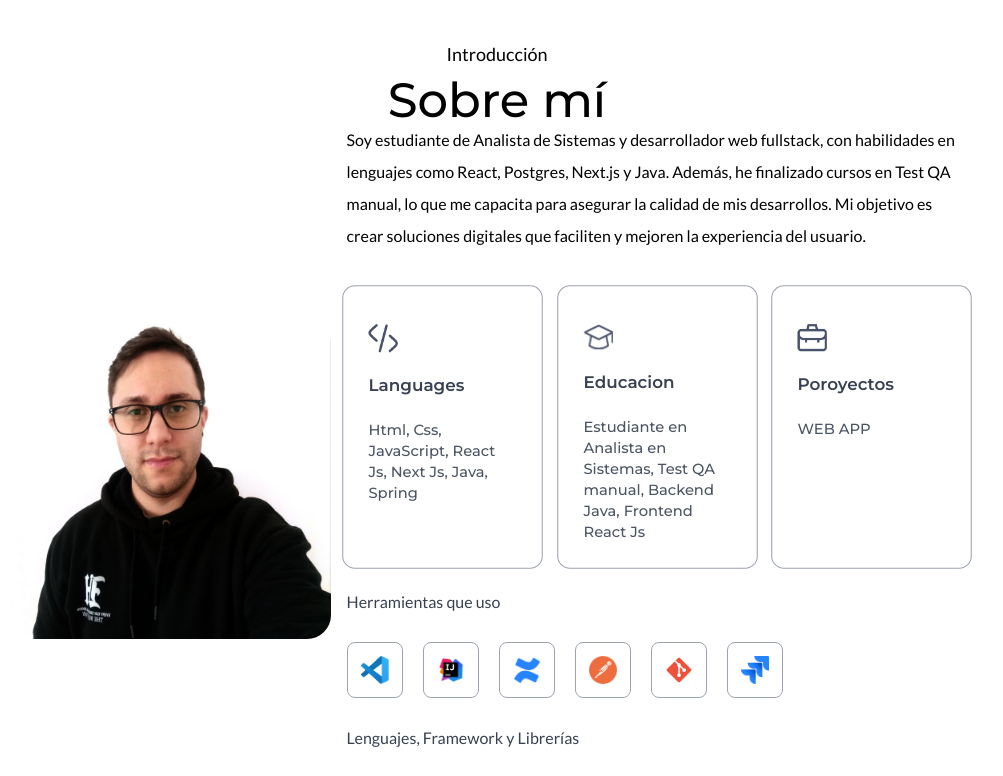
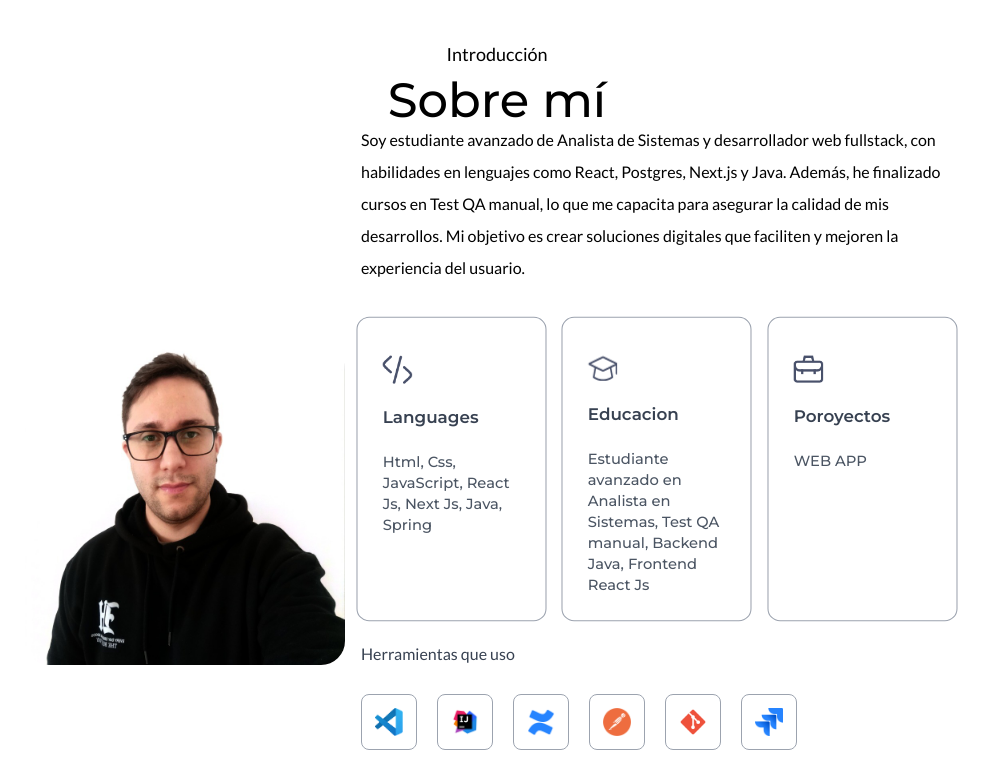
Before and after one commit to enzodb97/mi-porfolio, a Next.js app: page / in a window 1280 px wide. Shown: the part 800-1576 px from the top of the page, without its empty margins (143-1146 px from the left). Built offline with nearby package versions, Linux system fonts and the light colour scheme.

Commit message:
ajuste de responsive en about me

```diff
--- a/app/assets/assets.js
+++ b/app/assets/assets.js
@@ -128,7 +128,7 @@ export const serviceData = [
 
 export const infoList = [
     { icon: assets.code_icon, iconDark: assets.code_icon_dark, title: 'Languages', description: 'Html, Css, JavaScript, React Js, Next Js, Java, Spring' },
-    { icon: assets.edu_icon, iconDark: assets.edu_icon_dark, title: 'Educacion', description: 'Estudiante en Analista en Sistemas, Test QA manual, Backend Java, Frontend React Js' },
+    { icon: assets.edu_icon, iconDark: assets.edu_icon_dark, title: 'Educacion', description: 'Estudiante avanzado en Analista en Sistemas, Test QA manual, Backend Java, Frontend React Js' },
     { icon: assets.project_icon, iconDark: assets.project_icon_dark, title: 'Poroyectos', description: 'WEB APP' }
 ];
 
--- a/app/components/About.jsx
+++ b/app/components/About.jsx
@@ -1,11 +1,12 @@
 import { assets, infoList, toolsData, tools } from "../assets/assets";
 import Image from "next/image";
 import { motion } from "motion/react";
+
 const About = ({ isDarkMode }) => {
   return (
     <motion.div
       id="about"
-      className="w-full px-[12%] py-10 scroll-mt-20"
+      className="w-full px-4 py-10 scroll-mt-20 md:px-10 mx-auto max-w-screen-lg"
       initial={{ opacity: 0 }}
       whileInView={{ opacity: 1 }}
       transition={{ duration: 1 }}
@@ -22,7 +23,7 @@ const About = ({ isDarkMode }) => {
         initial={{ opacity: 0, y: -20 }}
         whileInView={{ opacity: 1, y: 0 }}
         transition={{ duration: 0.5, delay: 0.5 }}
-        className="text-center text-5xl font-Montserrat"
+        className="text-center text-3xl sm:text-5xl font-Montserrat"
       >
         Sobre mí
       </motion.h2>
@@ -37,7 +38,7 @@ const About = ({ isDarkMode }) => {
           initial={{ opacity: 0, scale: 0.9 }}
           whileInView={{ opacity: 1, scale: 1 }}
           transition={{ duration: 0.6 }}
-          className="w-64 sm:w-80 rounded-3xl max-w-none"
+          className="w-48 sm:w-64 md:w-80 rounded-3xl max-w-none"
         >
           <Image
             src={assets.user_image}
@@ -49,24 +50,24 @@ const About = ({ isDarkMode }) => {
           initial={{ opacity: 0 }}
           whileInView={{ opacity: 1 }}
           transition={{ duration: 0.6, delay: 0.8 }}
-          className="flex-1 mx-4"
+          className="flex-1 mx-4 mt-4 lg:mt-0"
         >
-          <p className="mb-10 max-2-2xl font-Lato">
-          Soy estudiante de Analista de Sistemas y desarrollador web fullstack, con habilidades en lenguajes como React, Postgres, Next.js y Java.
-          Además, he finalizado cursos en Test QA manual, lo que me capacita para asegurar la calidad de mis desarrollos.
-          Mi objetivo es crear soluciones digitales que faciliten y mejoren la experiencia del usuario.
+          <p className="mb-6 sm:mb-10 max-w-2xl font-Lato">
+            Soy estudiante avanzado de Analista de Sistemas y desarrollador web fullstack, con habilidades en lenguajes como React, Postgres, Next.js y Java.
+            Además, he finalizado cursos en Test QA manual, lo que me capacita para asegurar la calidad de mis desarrollos.
+            Mi objetivo es crear soluciones digitales que faciliten y mejoren la experiencia del usuario.
           </p>
           <motion.ul
             initial={{ opacity: 0 }}
             whileInView={{ opacity: 1 }}
             transition={{ duration: 0.8, delay: 1 }}
-            className="grid grid-cols-1 sm:grid-cols-3 gap-6 max-w-2xl"
+            className="grid grid-cols-1 sm:grid-cols-2 md:grid-cols-3 gap-4 md:gap-6 max-w-2xl"
           >
             {infoList.map(({ icon, iconDark, title, description }, index) => (
               <motion.li
                 whileInView={{ scale: 1.05 }}
                 key={index}
-                className="border-[0.5px] border-gray-400 rounded-xl p-6 cursor-pointer hover:bg-lightHover hover:-translate-y-1 duration-500 hover:shadow-black dark:border-white dark:hover:shadow-white dark:hover:bg-darkHover/50"
+                className="border-[0.5px] border-gray-400 rounded-xl p-4 md:p-6 cursor-pointer hover:bg-lightHover hover:-translate-y-1 duration-500 hover:shadow-black dark:border-white dark:hover:shadow-white dark:hover:bg-darkHover/50"
               >
                 <Image
                   src={isDarkMode ? iconDark : icon}
@@ -92,12 +93,12 @@ const About = ({ isDarkMode }) => {
           </motion.h4>
           <motion.ul
             whileInView={{ opacity: 1.1 }}
-            className="flex items-center gap-3 sm:gap-5"
+            className="flex flex-wrap items-center gap-3 sm:gap-5"
           >
             {toolsData.map((tool, index) => (
               <motion.li
                 whileHover={{ scale: 1.05 }}
-                className="flex items-center justify-center w-12 sm:w-14 aspect-square border border-gray-400 rounded-lg cursor-pointer hover:-translate-y-1 duration-500"
+                className="flex items-center justify-center w-10 sm:w-12 md:w-14 aspect-square border border-gray-400 rounded-lg cursor-pointer hover:-translate-y-1 duration-500"
                 key={index}
               >
                 <Image src={tool} alt="Tool" className="w-5 sm:w-7" />
@@ -114,12 +115,12 @@ const About = ({ isDarkMode }) => {
           </motion.h4>
           <motion.ul
             whileInView={{ opacity: 1.1 }}
-            className="flex items-center gap-3 sm:gap-5"
+            className="flex flex-wrap items-center gap-3 sm:gap-5"
           >
             {tools.map((tool, index) => (
               <motion.li
                 whileHover={{ scale: 1.05 }}
-                className="flex items-center justify-center w-12 sm:w-14 aspect-square border border-gray-400 rounded-lg cursor-pointer hover:-translate-y-1 duration-500"
+                className="flex items-center justify-center w-10 sm:w-12 md:w-14 aspect-square border border-gray-400 rounded-lg cursor-pointer hover:-translate-y-1 duration-500"
                 key={index}
               >
                 <Image src={tool} alt="Tool" className="w-5 sm:w-7" />
--- a/app/components/Header.jsx
+++ b/app/components/Header.jsx
@@ -63,7 +63,7 @@ const Header = () => {
             initial={{ y: 30, opacity: 0 }}
             whileInView={{ y: 0, opacity: 1 }}
             transition={{ duration: 0.6, delay: 1.2 }}
-            href="../sample-resume.pdf"
+            href="./sample-resume.pdf"
             download
             className="px-10 py-3 border rounded-full border-gray-500 flex items-center gap-2 bg-white dark:text-black"
           >
```
